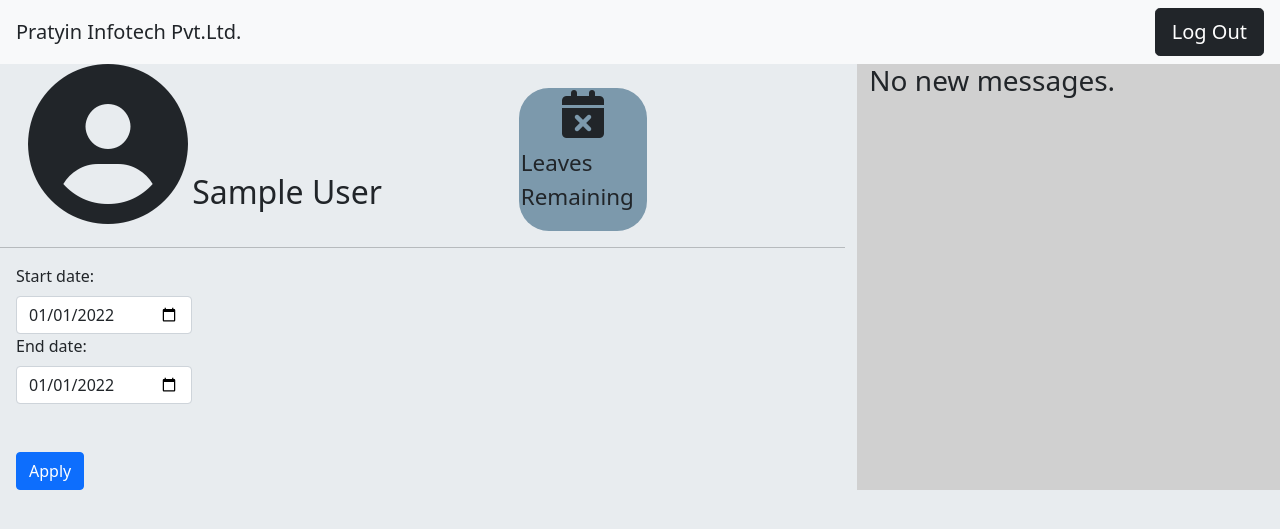
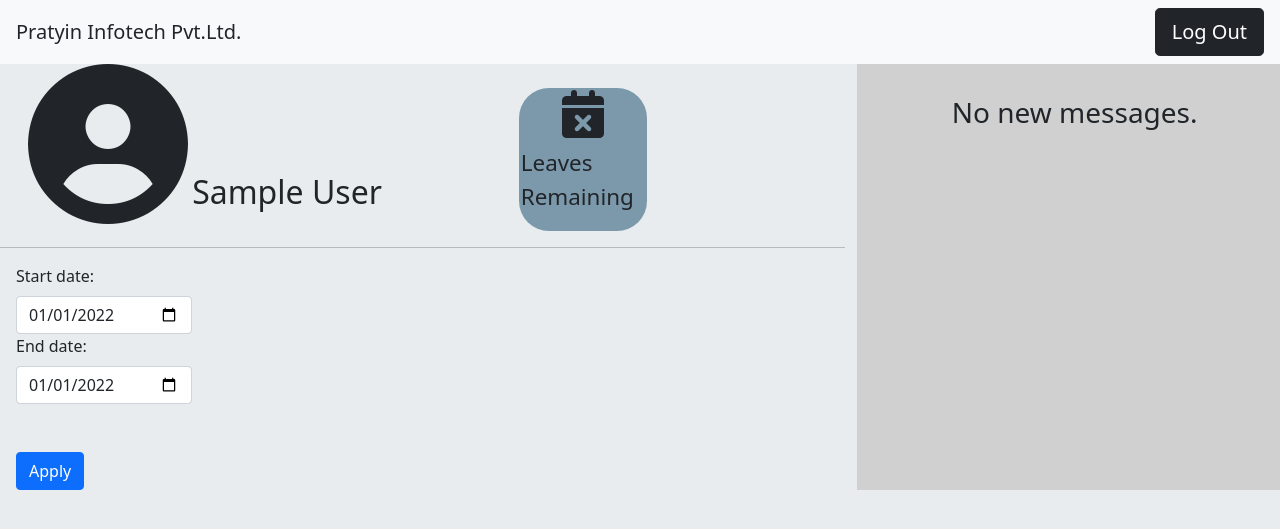
Before and after one commit to gaurav13020/elmsapp, a Node server app: page /employeeDashboard in a window 1280 px wide. Shown: the top 529 px of the page. Run offline with Node 20, Linux system fonts and the light colour scheme; the visitor is signed in with stand-in values (Sample User, id 1); some libraries are stand-ins or nearby versions.

Commit message:
Update employeeDashboard.ejs

```diff
--- a/views/employeeDashboard.ejs
+++ b/views/employeeDashboard.ejs
@@ -84,7 +84,7 @@
 
                   </div>
                 <% } else{ %>
-                  <h3>No new messages.</h3>
+                  <h3 class="message">No new messages.</h3>
                <% } %>
 
 
```
